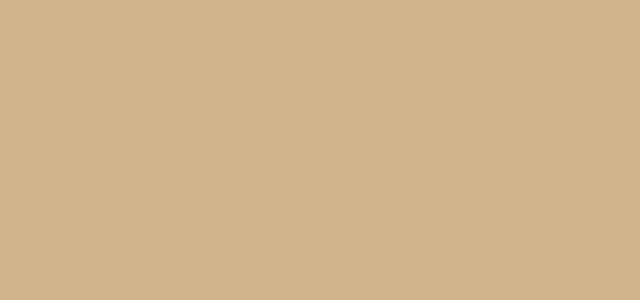
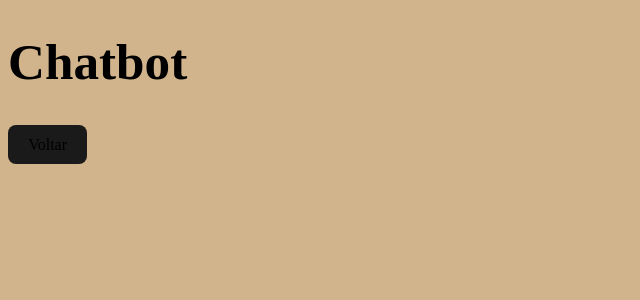
Before and after one commit to LucasLoka/BioWild-Site, a React (Vite) app: page /chatbot in a window 1280 px wide. Shown: the top 300 px of the page, without its empty margins (0-640 px from the left). Built offline with nearby package versions, Linux system fonts and the light colour scheme.

Commit message:
Update Chatbot.jsx

```diff
--- a/src/components/Chatbot/Chatbot.jsx
+++ b/src/components/Chatbot/Chatbot.jsx
@@ -1,8 +1,16 @@
 import React from "react";
+import { Link } from "react-router-dom";
 
 function Chatbot(){
     return(
-        <></>
+        <div>
+            <h1>Chatbot</h1>
+
+            <div>
+                <Link to='/'><button>Voltar</button></Link>
+            </div>
+        </div>
+
     )
 }
 
```
